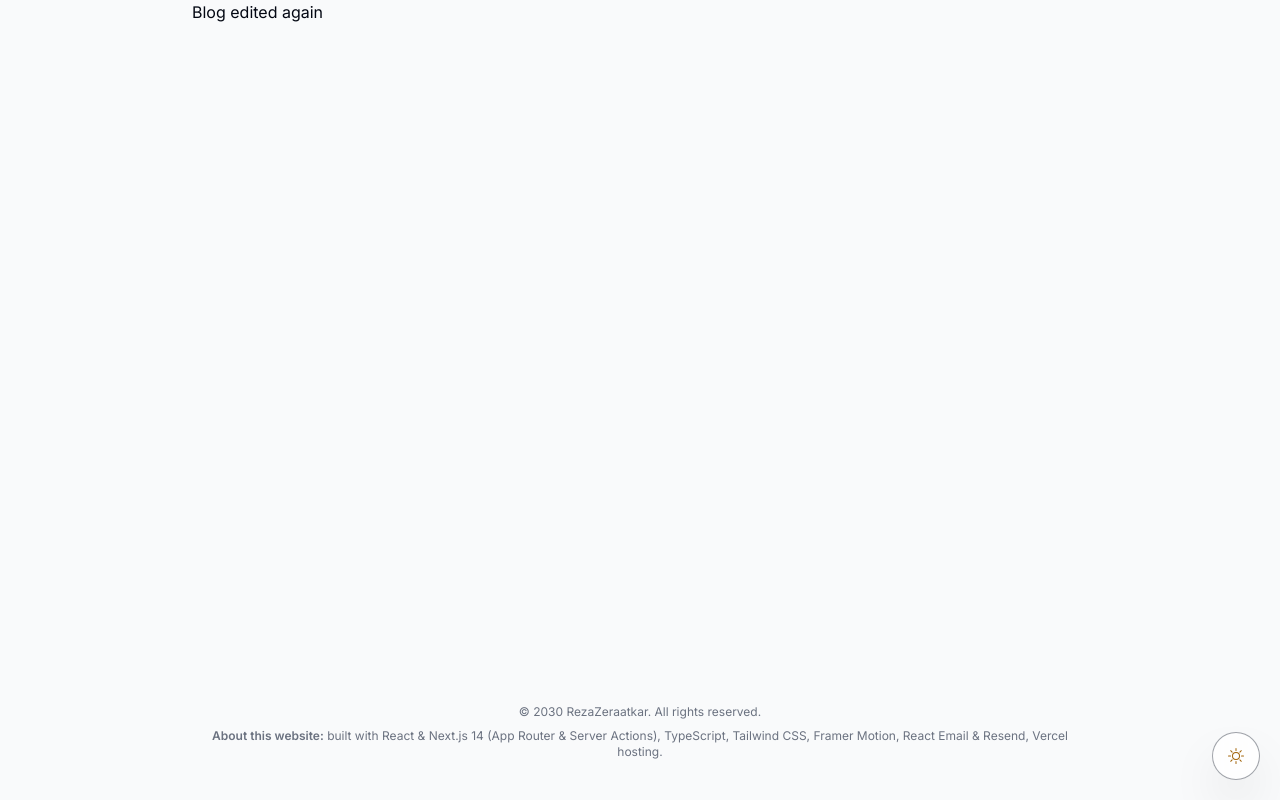
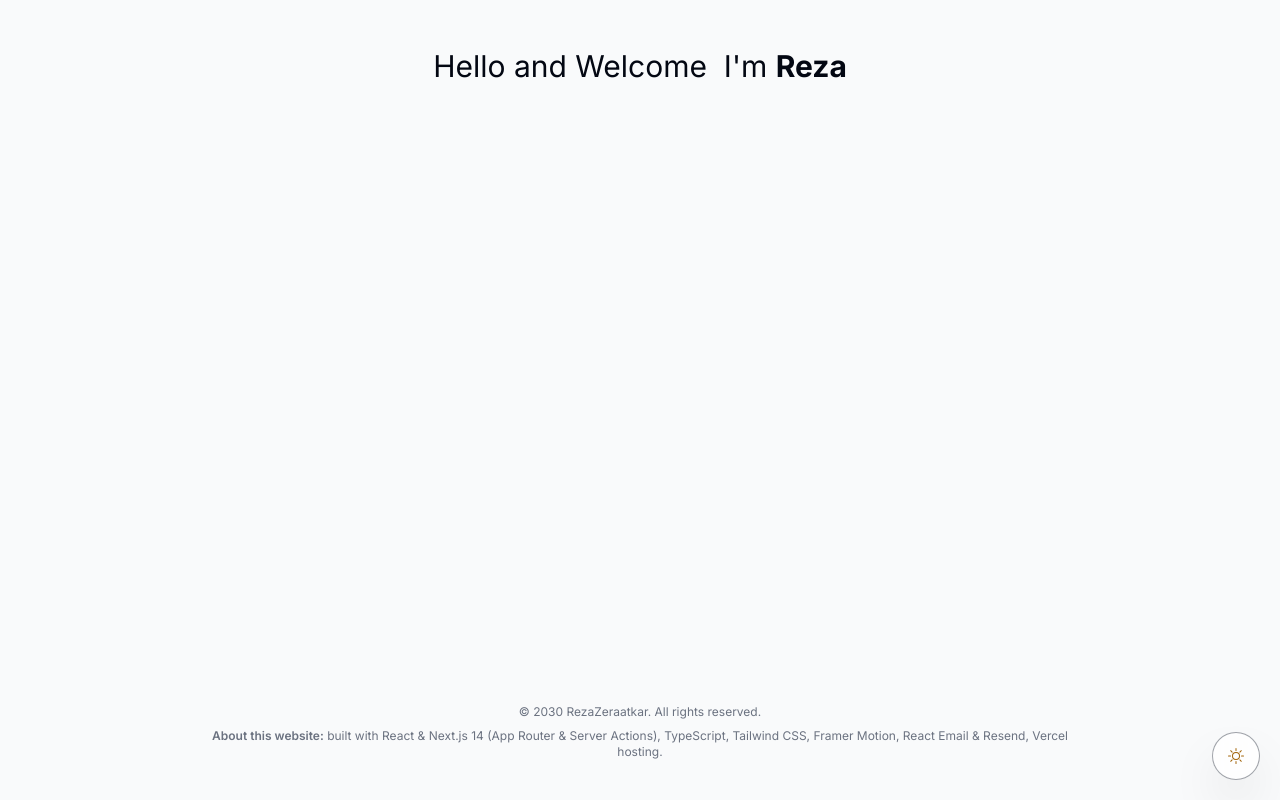
Before and after one commit to rezazeraatkar92/my-portfolio-website, a Next.js app: page /blog in a window 1280 px wide. Built offline with nearby package versions, Linux system fonts and the light colour scheme.

Commit message:
blog page initial setup + some example rout handler just for testing

```diff
--- a/src/app/(blog)/blog/layout.tsx
+++ b/src/app/(blog)/blog/layout.tsx
@@ -5,5 +5,5 @@ interface IBlogLayoutProps {
 }
 
 export default function BlogLayout({ children }: IBlogLayoutProps) {
-  return <div className='max-w-4xl dark:bg-gray-800'>{children}</div>;
+  return <div className='max-w-4xl'>{children}</div>;
 }
--- a/src/app/(blog)/blog/page.tsx
+++ b/src/app/(blog)/blog/page.tsx
@@ -4,8 +4,13 @@ interface IpageProps {}
 
 export default function Blog() {
   return (
-    <div className='w-full'>
-      <h1>Blog edited again</h1>
-    </div>
+    <main className='mx-auto px-6'>
+      <p className='mb-12 mt-12 text-center text-3xl dark:text-white'>
+        Hello and Welcome &nbsp;
+        <span className='whitespace-nowrap'>
+          I'm <span className='font-bold'>Reza</span>
+        </span>
+      </p>
+    </main>
   );
 }
--- /dev/null
+++ b/src/app/api/echo/[id]/route.ts
@@ -0,0 +1,11 @@
+import { NextRequest, NextResponse } from "next/server";
+
+export async function GET(request: NextRequest, { params }: any) {
+  const id = params.id;
+  try {
+    // const result = await fetchData(id);
+    return NextResponse.json({ message: "OK", id }, { status: 200 });
+  } catch (error) {
+    return NextResponse.json({ message: "Error", error }, { status: 500 });
+  }
+}
--- /dev/null
+++ b/src/app/api/echo/route.ts
@@ -0,0 +1,15 @@
+import { NextRequest, NextResponse } from "next/server";
+
+export async function GET(request: NextRequest) {
+  const { searchParams } = new URL(request.url);
+  // const id = searchParams.get("id");
+
+  const params = Object.fromEntries(searchParams.entries());
+
+  try {
+    // const result = await fetchData(id);
+    return NextResponse.json(params);
+  } catch (error) {
+    return NextResponse.json({ message: "Error", error }, { status: 500 });
+  }
+}
--- /dev/null
+++ b/src/app/api/hello/route.ts
@@ -0,0 +1,10 @@
+import { NextResponse } from "next/server";
+
+export async function GET() {
+  try {
+    // const result = await fetchData();
+    return NextResponse.json({ message: "OK" }, { status: 200 });
+  } catch (error) {
+    return NextResponse.json({ message: "Error", error }, { status: 500 });
+  }
+}
```
